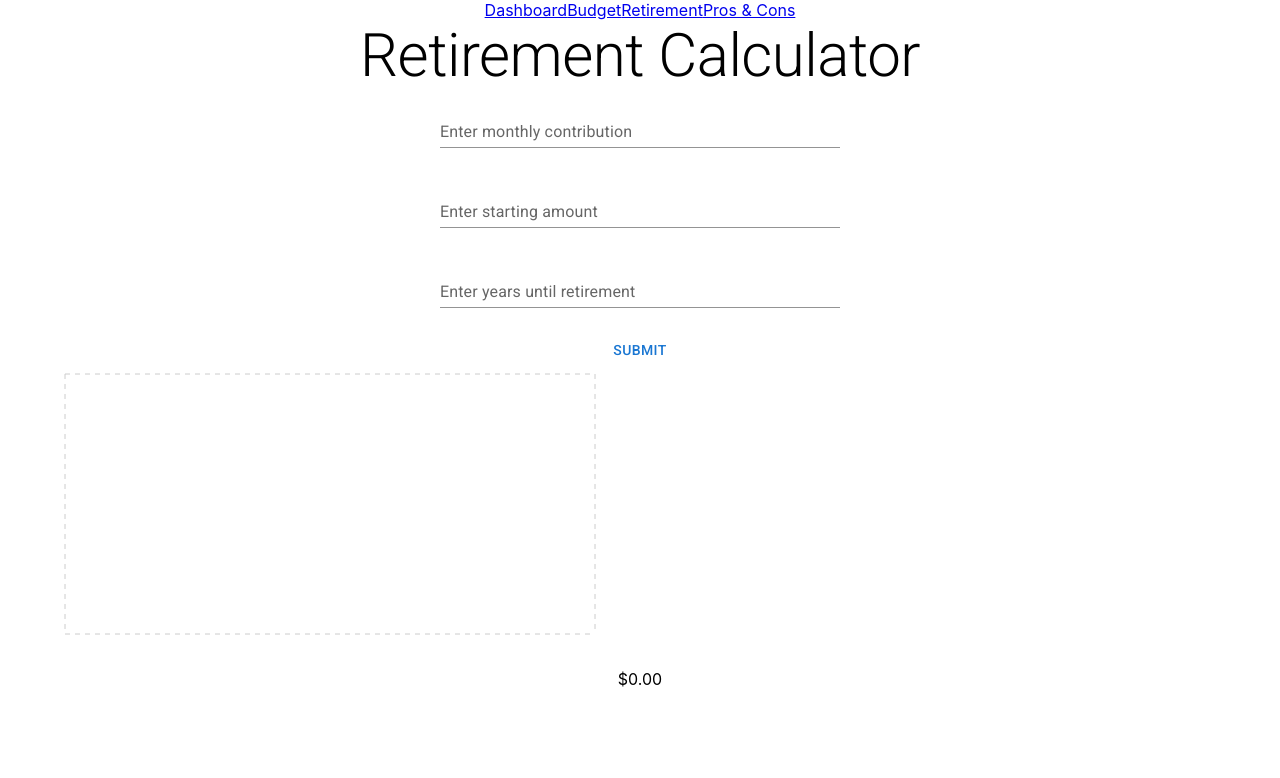
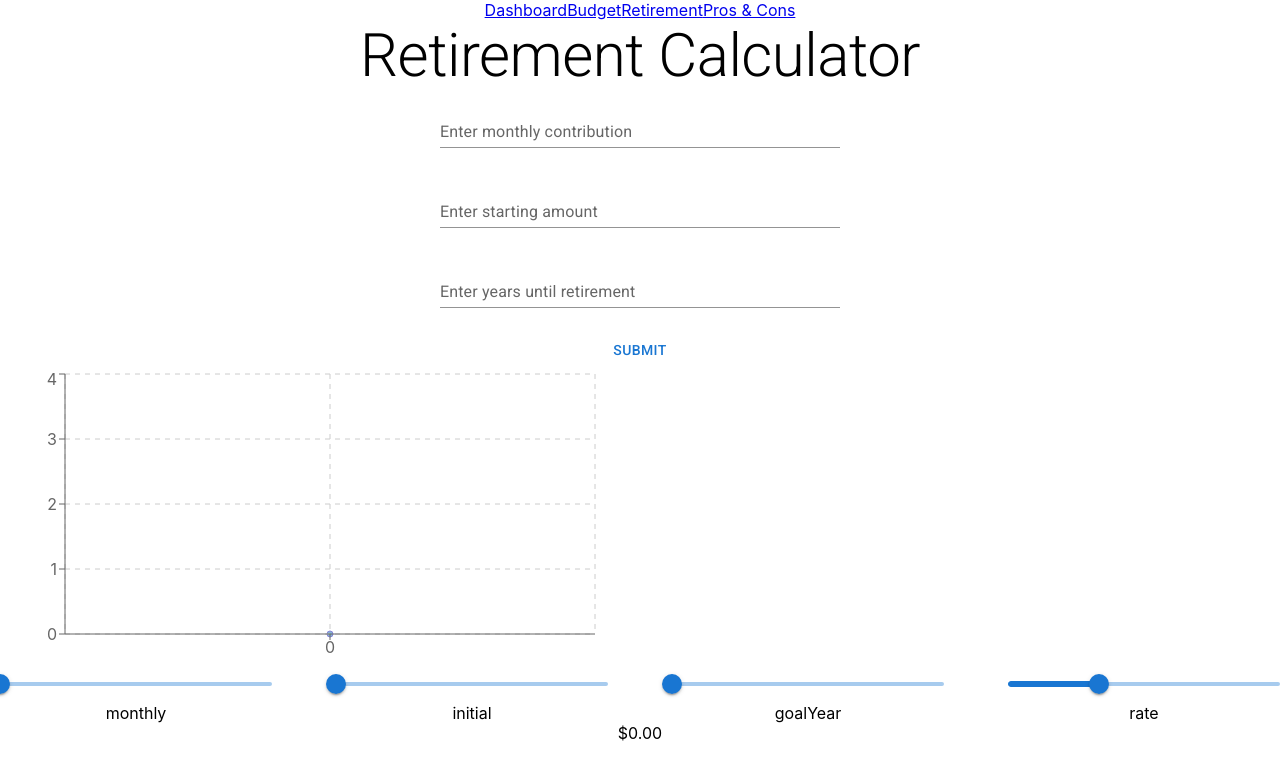
Before and after one commit to joshua-holmes/productivity-app, a React (Create React App) app: page /retirement in a window 1280 px wide. Shown: the top 778 px of the page. Built offline with nearby package versions, Linux system fonts and the light colour scheme.

Commit message:
Added retirement calc sliders, labels, and control of the sliders

```diff
--- /dev/null
+++ b/src/components/InputSlider.js
@@ -0,0 +1,40 @@
+import Slider from '@mui/material/Slider';
+import Grid from '@mui/material/Grid';
+
+function InputSlider({ name, handleChange, formData, max, min, step, scale, mark }) {
+
+    // function calculateValues(max, scale) {
+    //     const values = [];
+    //     if ( scale === "incremental" ) {
+    //         values.push((max - min) + ((max - min) / 5))
+    //         values.push(value => {
+    //             if ( value < 100 ) {
+    //                 return value;
+    //             } else {
+    //                 return value * 5;
+    //             }
+    //         })
+    //     }
+    //     return values;
+    // }
+
+    // const [ adjustedMax, calculateScale ] = calculateValues(max, scale)
+
+    return (
+        <Grid item xs={12} sm={6} md={3}>
+            <Slider
+                valueLabelDisplay="auto"
+                onChange={handleChange}
+                name={name}
+                value={formData[name]}
+                max={max}
+                min={min}
+                step={step}
+            />
+            <label>{name}</label>
+
+        </Grid>
+    )
+}
+
+export default InputSlider;
--- a/src/components/MyLineChart.js
+++ b/src/components/RetAreaChart.js
@@ -1,8 +1,7 @@
 import { AreaChart, Area, CartesianGrid, XAxis, YAxis, Tooltip } from 'recharts';
 
-function MyLineChart({ data }) {
+function RetAreaChart({ data }) {
 
-    console.log(data);
     return (
         <AreaChart width={600} height={300} data={data}>
             <Area type="monotone" dataKey="dollars" stroke="#8884d8" />
@@ -14,4 +13,4 @@ function MyLineChart({ data }) {
     )
 }
 
-export default MyLineChart;
+export default RetAreaChart;
--- /dev/null
+++ b/src/components/RetCalcForm.js
@@ -0,0 +1,60 @@
+import Box from '@mui/material/Box';
+import InputField from "./InputField";
+import Grid from '@mui/material/Grid';
+import Button from "@mui/material/Button";
+
+function RetCalcForm({ formData, setFormData, handleSubmit }) {
+    function handleChange(e) {
+        let value = 0.0;
+        const integerFields = [ "goalYear" ]
+        if ( e.target.value >= 0  ) {
+            if ( integerFields.indexOf(e.target.name) >= 0 ) {
+                value = parseFloat(e.target.value);
+            } else {
+                value = parseFloat(parseFloat(e.target.value).toFixed(2));
+            }
+            setFormData({
+                ...formData,
+                [e.target.name]: value,
+            })
+        } else {
+            console.warn("Negative numbers cannot be entered.");
+        }
+    }
+    return (
+        <Box component="form" onSubmit={handleSubmit} autoComplete="off">
+            <Grid container spacing={2}>
+                <InputField
+                    name="monthly"
+                    message="Enter monthly contribution"
+                    symbol="$"
+                    onChange={handleChange}
+                    formData={formData}
+                    type="number"
+                />
+                <InputField
+                    name="initial"
+                    message="Enter starting amount"
+                    symbol="$"
+                    onChange={handleChange}
+                    formData={formData}
+                    type="number"
+                />
+                <InputField
+                    name="goalYear"
+                    message="Enter years until retirement"
+                    symbol="years"
+                    symbolPosition="end"
+                    onChange={handleChange}
+                    formData={formData}
+                    type="number"
+                />
+                <Grid item xs={12}>
+                    <Button type="submit">Submit</Button>
+                </Grid>
+            </Grid>
+        </Box>
+    )
+}
+
+export default RetCalcForm
--- /dev/null
+++ b/src/components/RetResults.js
@@ -0,0 +1,80 @@
+import RetAreaChart from "./RetAreaChart";
+import Box from '@mui/material/Box';
+import Typography from "@mui/material/Typography";
+import Slider from '@mui/material/Slider';
+import Grid from '@mui/material/Grid';
+import InputSlider from "./InputSlider";
+
+let dollarUSLocale = Intl.NumberFormat("en-US", {
+    style: "currency",
+    currency: "USD",
+});
+
+function RetResults({ formData, setFormData }) {
+
+    let result = formData.initial || 0;
+    const graphData = [{
+        years: 0,
+        dollars: result,
+    }];
+    for ( let i = 0; i < (formData.goalYear * 12); i++ ) {
+        result *= 1 + formData.rate/12
+        result += formData.monthly || 0
+        if ( (i + 1) % 12 === 0 ) {
+            graphData.push({
+                years: (i + 1) / 12,
+                dollars: parseFloat(result.toFixed(2)),
+            })
+        }
+    }
+    function handleChange(e) {
+        setFormData({
+            ...formData,
+            [e.target.name]: e.target.value,
+        })
+    }
+
+    return (
+        <Box>
+
+            <RetAreaChart data={graphData}/>
+
+            <Grid container spacing={8}>
+                <InputSlider
+                    name="monthly"
+                    formData={formData}
+                    handleChange={handleChange}
+                    max={1000}
+                    step={10}
+                />
+                <InputSlider
+                    name="initial"
+                    formData={formData}
+                    handleChange={handleChange}
+                    max={100000}
+                    step={1000}
+                />
+                <InputSlider
+                    name="goalYear"
+                    formData={formData}
+                    handleChange={handleChange}
+                />
+                <InputSlider
+                    name="rate"
+                    formData={formData}
+                    handleChange={handleChange}
+                    max={0.08}
+                    min={0.05}
+                    step={0.005}
+                />
+            </Grid>
+
+
+
+            <Typography variant="p">{dollarUSLocale.format(result)}</Typography>
+
+        </Box>
+    )
+}
+
+export default RetResults;
--- a/src/components/Retirement.js
+++ b/src/components/Retirement.js
@@ -4,89 +4,39 @@ import Box from '@mui/material/Box';
 import InputField from "./InputField";
 import { useState } from "react";
 import Grid from '@mui/material/Grid';
-import MyLineChart from "./MyLineChart";
+import RetResults from "./RetResults";
 
-let dollarUSLocale = Intl.NumberFormat("en-US", {
-    style: "currency",
-    currency: "USD",
-});
+import RetCalcForm from "./RetCalcForm";
+
+
 
 function Retirement() {
-    const [ formData, setFormData ] = useState({ rate: 0.08 });
-    const graphData = [];
-    let result = formData.initial || 0;
-    for ( let i = 0; i < (formData.goalYear * 12); i++ ) {
-        result *= 1 + formData.rate/12
-        result += formData.monthly || 0
-        console.log("I", i);
-        if ( (i + 1) % 12 === 0 ) {
-            graphData.push({
-                years: (i + 1) / 12,
-                dollars: parseFloat(result.toFixed(2)),
-            })
+    const [ formData, setFormData ] = useState({ rate: 0.06 });
+    console.log(formData);
+
+
+    function handleSubmit(e) {
+        e.preventDefault();
+        if ( formData.goalYear && (formData.monthly || formData.initial) ) {
+
+        } else {
+            // ERROR
+            alert("Years must be entered, and one of the amount fields must be entered.")
         }
     }
-    function handleSubmit(e) {
-        e.preventDefault();
-    }
-    function handleChange(e) {
-        let value = 0.0;
-        const integerFields = [ "goalYear" ]
-        if ( integerFields.indexOf(e.target.name) >= 0 ) {
-            value = parseFloat(e.target.value);
-        } else {
-            value = parseFloat(parseFloat(e.target.value).toFixed(2));
-        }
-        setFormData({
-            ...formData,
-            [e.target.name]: value,
-        })
-    }
-
 
 
     return (
         <>
             <Typography variant="h2">Retirement Calculator</Typography>
             <main>
-                <Box component="form" onSubmit={handleSubmit} autoComplete="off">
-                    <Grid container spacing={2}>
-                        <InputField
-                            name="monthly"
-                            message="Enter monthly contribution"
-                            symbol="$"
-                            onChange={handleChange}
-                            formData={formData}
-                            type="number"
-                        />
-                        <InputField
-                            name="initial"
-                            message="Enter starting amount"
-                            symbol="$"
-                            onChange={handleChange}
-                            formData={formData}
-                            type="number"
-                        />
-                        <InputField
-                            name="goalYear"
-                            message="Enter years until retirement"
-                            symbol="years"
-                            symbolPosition="end"
-                            onChange={handleChange}
-                            formData={formData}
-                            type="number"
-                        />
-                        <Grid item xs={12}>
-                            <Button type="submit">Submit</Button>
-                        </Grid>
-                    </Grid>
-                </Box>
-                <Box>
+                <RetCalcForm
+                    handleSubmit={handleSubmit}
+                    setFormData={setFormData}
+                    formData={formData}
+                />
+                <RetResults formData={formData} setFormData={setFormData} />
 
-                    <MyLineChart data={graphData}/>
-
-                </Box>
-                <Typography variant="p">{dollarUSLocale.format(result)}</Typography>
             </main>
         </>
     )
```
